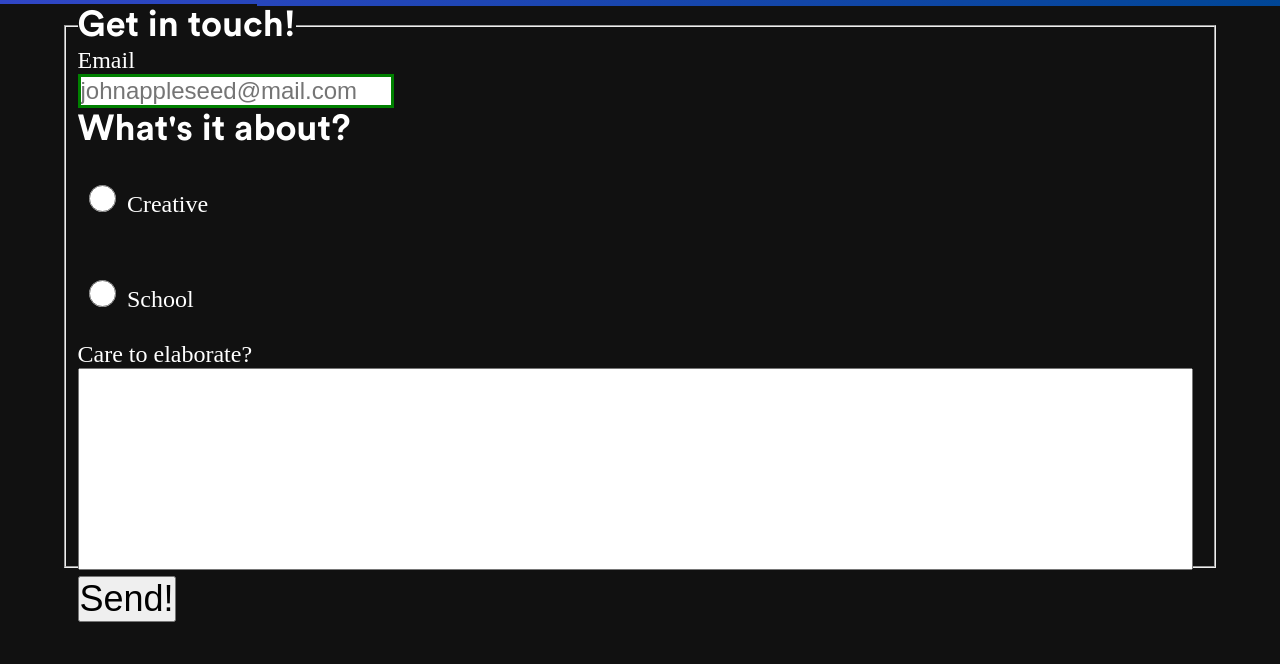
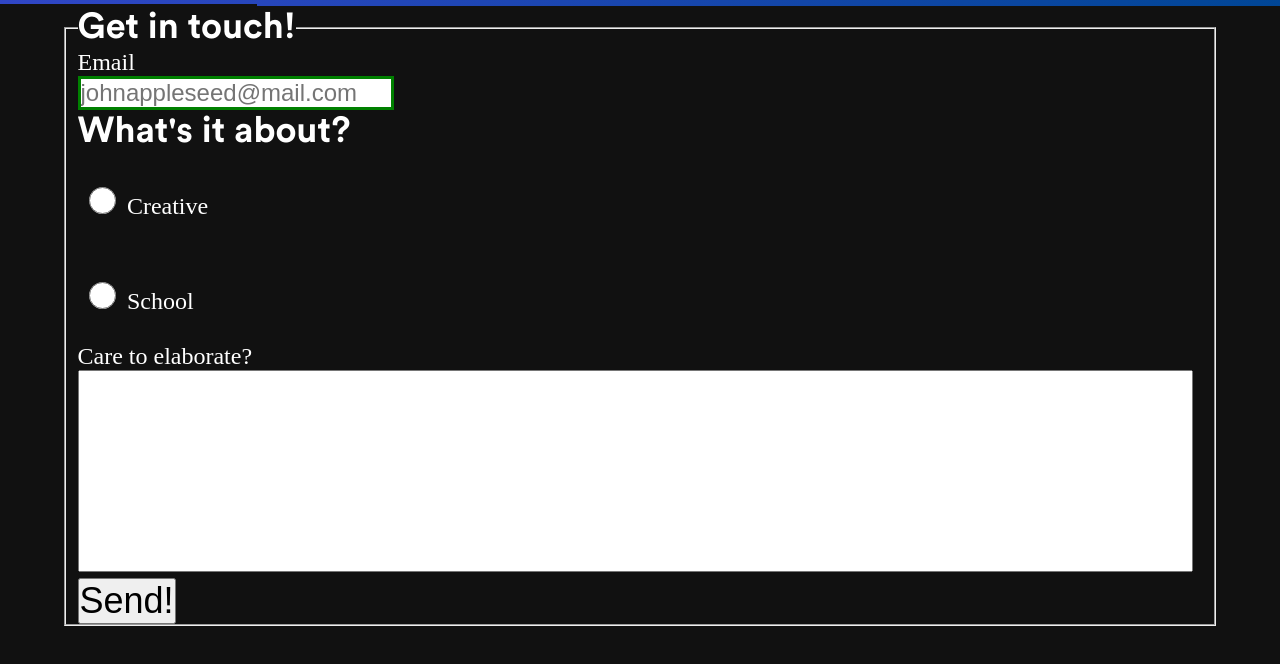
Before and after one commit to schokkd/frontend, a plain HTML site: page html/contact.html in a window 1280 px wide. Shown: the part 48-712 px from the top of the page. Drawn offline with Linux system fonts and the light colour scheme.

Commit message:
form border fix

```diff
--- a/styles/styles.css
+++ b/styles/styles.css
@@ -291,7 +291,7 @@ form {
     color: white;
     display: flex;
     width: 90vw;
-    height: 70vh;
+    height: 90%;
     justify-content: space-between;
     align-content: center;
     align-items: center;
```
